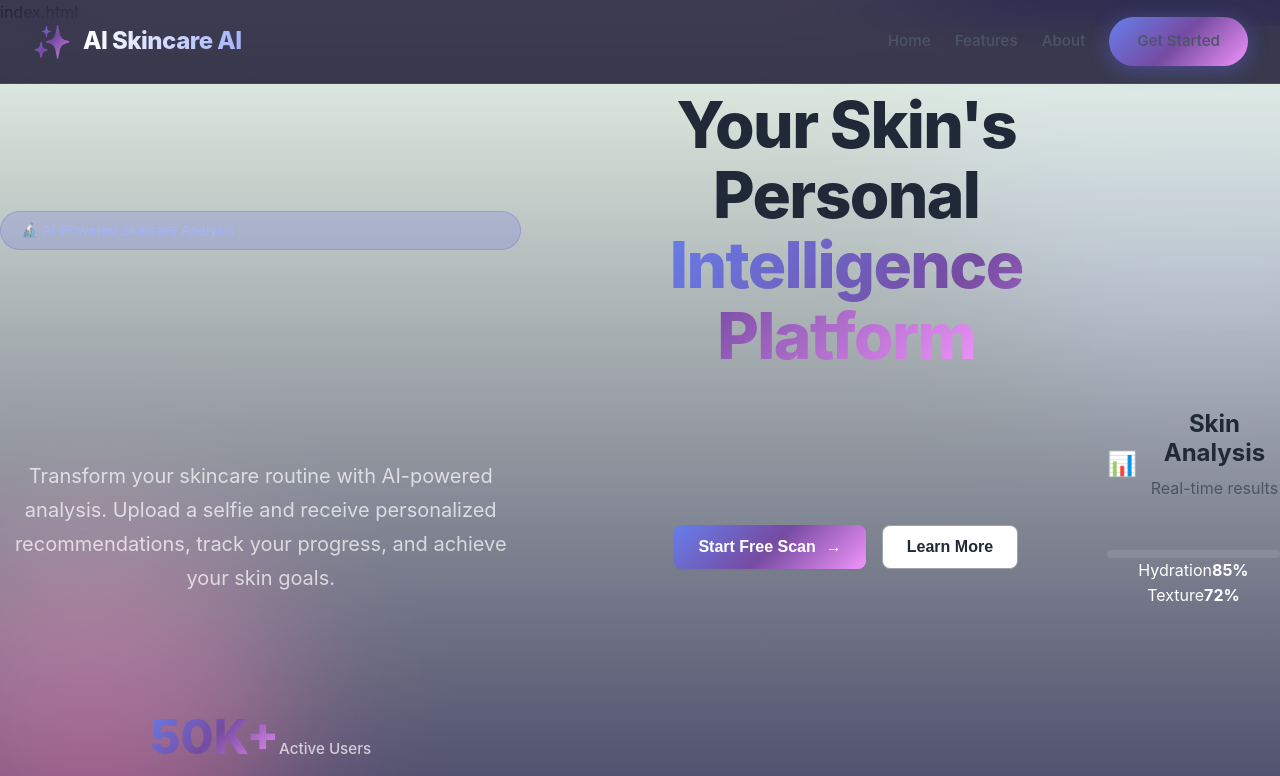
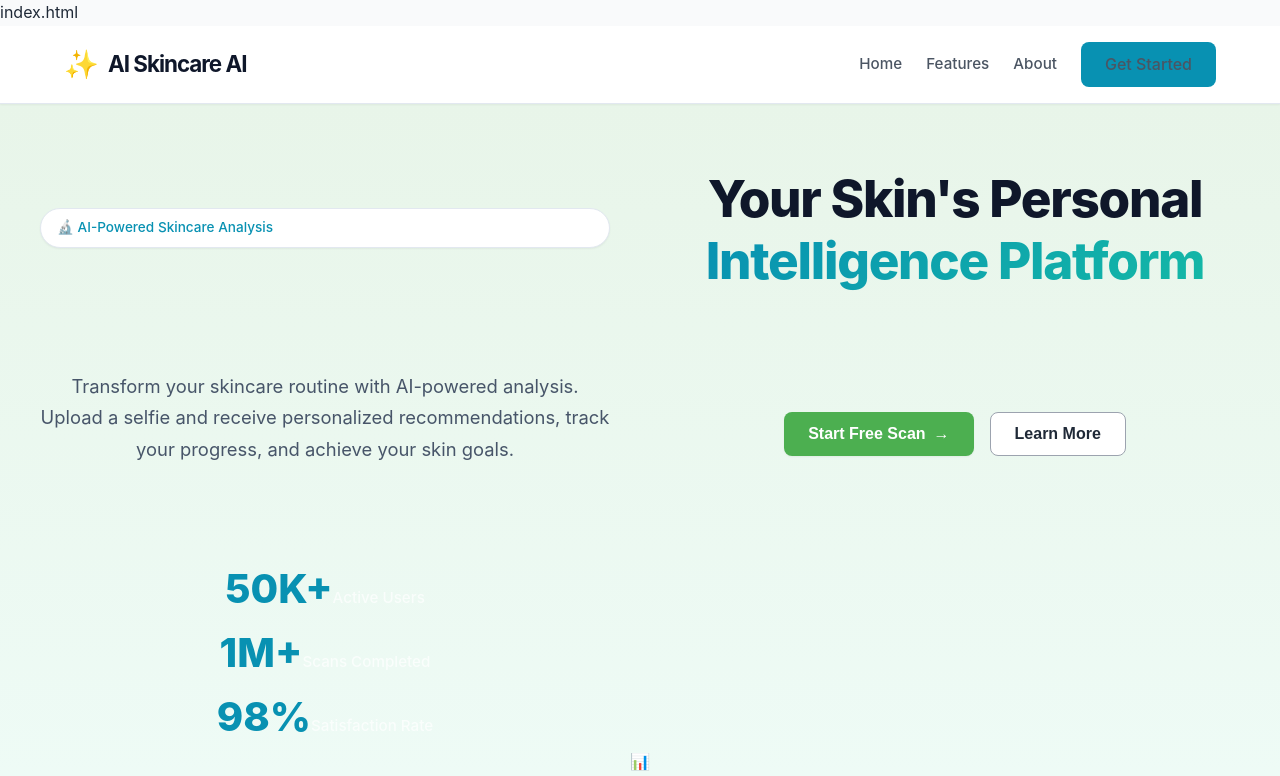
Before and after one commit to himprapatel-rgb/ai-skincare-intelligence-system, a React (Vite) app in the folder frontend/: page / in a window 1280 px wide. Shown: the top 776 px of the page. Built offline with nearby package versions, Linux system fonts and the light colour scheme; no server answers.

Commit message:
feat(ui): Medical app clean healthcare design

```diff
--- a/frontend/src/pages/HomePage.css
+++ b/frontend/src/pages/HomePage.css
@@ -1,16 +1,22 @@
-/* AuraSkin Premium Design System - 2026 */
+/* SkinCare Medical App - Clean Healthcare Design */
 
 :root {
-  --primary: #6366f1;
-  --primary-dark: #4f46e5;
-  --secondary: #ec4899;
-  --accent: #14b8a6;
-  --dark: #0f172a;
-  --light: #f8fafc;
-  --glass: rgba(255, 255, 255, 0.1);
-  --shadow-glow: 0 0 40px rgba(99, 102, 241, 0.3);
-  --gradient-hero: linear-gradient(135deg, #667eea 0%, #764ba2 50%, #f093fb 100%);
-  --gradient-card: linear-gradient(145deg, rgba(255,255,255,0.1) 0%, rgba(255,255,255,0.05) 100%);
+  --medical-primary: #0891b2;
+  --medical-secondary: #06b6d4;
+  --medical-accent: #14b8a6;
+  --medical-success: #10b981;
+  --medical-warning: #f59e0b;
+  --medical-danger: #ef4444;
+  --bg-primary: #ffffff;
+  --bg-secondary: #f0fdfa;
+  --bg-card: #ffffff;
+  --text-primary: #0f172a;
+  --text-secondary: #475569;
+  --text-muted: #94a3b8;
+  --border-color: #e2e8f0;
+  --shadow-sm: 0 1px 2px rgba(0,0,0,0.05);
+  --shadow-md: 0 4px 6px -1px rgba(0,0,0,0.1);
+  --shadow-lg: 0 10px 15px -3px rgba(0,0,0,0.1);
 }
 
 * {
@@ -21,64 +27,26 @@
 
 .homepage {
   font-family: 'Inter', -apple-system, BlinkMacSystemFont, sans-serif;
-  background: linear-gradient(180deg, #0f0c29 0%, #302b63 50%, #24243e 100%);
+  background: var(--bg-secondary);
   min-height: 100vh;
-  color: #fff;
-  overflow-x: hidden;
+  color: var(--text-primary);
 }
 
-/* Floating Orbs Animation */
-.homepage::before,
-.homepage::after {
-  content: '';
-  position: fixed;
-  border-radius: 50%;
-  filter: blur(80px);
-  opacity: 0.5;
-  animation: float 20s infinite ease-in-out;
-  z-index: 0;
-}
-
-.homepage::before {
-  width: 600px;
-  height: 600px;
-  background: var(--primary);
-  top: -200px;
-  right: -200px;
-}
-
-.homepage::after {
-  width: 400px;
-  height: 400px;
-  background: var(--secondary);
-  bottom: -100px;
-  left: -100px;
-  animation-delay: -10s;
-}
-
-@keyframes float {
-  0%, 100% { transform: translate(0, 0) rotate(0deg); }
-  33% { transform: translate(30px, -30px) rotate(5deg); }
-  66% { transform: translate(-20px, 20px) rotate(-5deg); }
-}
-
-/* Glass Navbar */
+/* Navigation */
 .navbar {
-  position: fixed;
+  background: var(--bg-primary);
+  border-bottom: 1px solid var(--border-color);
+  padding: 16px 0;
+  position: sticky;
   top: 0;
-  left: 0;
-  right: 0;
-  z-index: 1000;
-  background: rgba(15, 12, 41, 0.8);
-  backdrop-filter: blur(20px);
-  border-bottom: 1px solid rgba(255, 255, 255, 0.1);
-  padding: 1rem 0;
+  z-index: 100;
+  box-shadow: var(--shadow-sm);
 }
 
 .nav-container {
-  max-width: 1400px;
+  max-width: 1200px;
   margin: 0 auto;
-  padding: 0 2rem;
+  padding: 0 24px;
   display: flex;
   justify-content: space-between;
   align-items: center;
@@ -87,99 +55,65 @@
 .logo {
   display: flex;
   align-items: center;
-  gap: 12px;
+  gap: 10px;
 }
 
 .logo-icon {
-  font-size: 2rem;
-  background: var(--gradient-hero);
-  -webkit-background-clip: text;
-  -webkit-text-fill-color: transparent;
-  animation: pulse 2s infinite;
-}
-
-@keyframes pulse {
-  0%, 100% { transform: scale(1); }
-  50% { transform: scale(1.1); }
+  font-size: 28px;
+  color: var(--medical-primary);
 }
 
 .logo-text {
-  font-size: 1.5rem;
-  font-weight: 800;
-  background: linear-gradient(90deg, #fff 0%, #a5b4fc 100%);
-  -webkit-background-clip: text;
-  -webkit-text-fill-color: transparent;
-  letter-spacing: -0.5px;
+  font-size: 1.4rem;
+  font-weight: 700;
+  color: var(--text-primary);
 }
 
 .nav-links {
   display: flex;
   align-items: center;
-  gap: 2rem;
+  gap: 32px;
 }
 
 .nav-link {
-  color: rgba(255, 255, 255, 0.7);
+  color: var(--text-secondary);
   text-decoration: none;
   font-weight: 500;
   font-size: 0.95rem;
-  transition: all 0.3s ease;
-  position: relative;
-}
-
-.nav-link::after {
-  content: '';
-  position: absolute;
-  bottom: -4px;
-  left: 0;
-  width: 0;
-  height: 2px;
-  background: var(--gradient-hero);
-  transition: width 0.3s ease;
+  transition: color 0.2s;
 }
 
 .nav-link:hover {
-  color: #fff;
-}
-
-.nav-link:hover::after {
-  width: 100%;
+  color: var(--medical-primary);
 }
 
 .nav-btn-primary {
-  background: var(--gradient-hero);
-  color: #fff;
-  padding: 12px 28px;
-  border-radius: 50px;
+  background: var(--medical-primary);
+  color: white;
+  padding: 10px 24px;
+  border-radius: 8px;
   text-decoration: none;
   font-weight: 600;
-  font-size: 0.95rem;
-  transition: all 0.3s ease;
-  box-shadow: 0 4px 20px rgba(99, 102, 241, 0.4);
+  transition: all 0.2s;
 }
 
 .nav-btn-primary:hover {
-  transform: translateY(-2px);
-  box-shadow: 0 8px 30px rgba(99, 102, 241, 0.6);
+  background: #0e7490;
+  transform: translateY(-1px);
 }
 
 /* Hero Section */
 .hero {
-  min-height: 100vh;
-  display: flex;
-  align-items: center;
-  justify-content: center;
-  padding: 120px 2rem 80px;
-  position: relative;
-  z-index: 1;
+  background: linear-gradient(135deg, #f0fdfa 0%, #e0f2fe 100%);
+  padding: 80px 24px;
 }
 
 .hero-content {
-  max-width: 1400px;
-  width: 100%;
+  max-width: 1200px;
+  margin: 0 auto;
   display: grid;
   grid-template-columns: 1fr 1fr;
-  gap: 4rem;
+  gap: 60px;
   align-items: center;
 }
 
@@ -187,251 +121,223 @@
   display: inline-flex;
   align-items: center;
   gap: 8px;
-  background: rgba(99, 102, 241, 0.2);
-  border: 1px solid rgba(99, 102, 241, 0.3);
-  padding: 8px 20px;
+  background: white;
+  padding: 8px 16px;
   border-radius: 50px;
   font-size: 0.85rem;
-  color: #a5b4fc;
-  margin-bottom: 1.5rem;
-  animation: fadeInUp 0.8s ease;
+  color: var(--medical-primary);
+  font-weight: 500;
+  margin-bottom: 24px;
+  box-shadow: var(--shadow-sm);
+  border: 1px solid var(--border-color);
 }
 
 .hero-title {
-  font-size: clamp(2.5rem, 5vw, 4.5rem);
+  font-size: 3.2rem;
   font-weight: 800;
-  line-height: 1.1;
-  margin-bottom: 1.5rem;
-  animation: fadeInUp 0.8s ease 0.2s both;
+  color: var(--text-primary);
+  line-height: 1.2;
+  margin-bottom: 20px;
 }
 
 .gradient-text {
-  background: var(--gradient-hero);
+  background: linear-gradient(135deg, var(--medical-primary) 0%, var(--medical-accent) 100%);
   -webkit-background-clip: text;
   -webkit-text-fill-color: transparent;
 }
 
 .hero-description {
-  font-size: 1.25rem;
-  color: rgba(255, 255, 255, 0.7);
+  font-size: 1.15rem;
+  color: var(--text-secondary);
   line-height: 1.7;
-  margin-bottom: 2.5rem;
-  max-width: 540px;
-  animation: fadeInUp 0.8s ease 0.4s both;
+  margin-bottom: 32px;
 }
 
 .hero-buttons {
   display: flex;
-  gap: 1rem;
-  flex-wrap: wrap;
-  animation: fadeInUp 0.8s ease 0.6s both;
+  gap: 16px;
 }
 
 .btn-primary {
+  background: var(--medical-primary);
+  color: white;
+  padding: 14px 32px;
+  border-radius: 10px;
+  font-weight: 600;
+  font-size: 1rem;
+  border: none;
+  cursor: pointer;
+  transition: all 0.2s;
+  text-decoration: none;
   display: inline-flex;
   align-items: center;
-  gap: 10px;
-  background: var(--gradient-hero);
-  color: #fff;
-  padding: 16px 32px;
-  border-radius: 50px;
-  text-decoration: none;
-  font-weight: 600;
-  font-size: 1.1rem;
-  transition: all 0.3s ease;
-  box-shadow: 0 4px 25px rgba(99, 102, 241, 0.5);
+  gap: 8px;
 }
 
 .btn-primary:hover {
-  transform: translateY(-3px) scale(1.02);
-  box-shadow: 0 8px 40px rgba(99, 102, 241, 0.7);
+  background: #0e7490;
+  transform: translateY(-2px);
+  box-shadow: var(--shadow-md);
 }
 
 .btn-secondary {
-  display: inline-flex;
-  align-items: center;
-  gap: 10px;
-  background: rgba(255, 255, 255, 0.1);
-  border: 1px solid rgba(255, 255, 255, 0.2);
-  color: #fff;
-  padding: 16px 32px;
-  border-radius: 50px;
+  background: white;
+  color: var(--text-primary);
+  padding: 14px 32px;
+  border-radius: 10px;
+  font-weight: 600;
+  font-size: 1rem;
+  border: 1px solid var(--border-color);
+  cursor: pointer;
+  transition: all 0.2s;
   text-decoration: none;
-  font-weight: 600;
-  font-size: 1.1rem;
-  transition: all 0.3s ease;
-  backdrop-filter: blur(10px);
 }
 
 .btn-secondary:hover {
-  background: rgba(255, 255, 255, 0.2);
-  transform: translateY(-3px);
-}
-
-/* Hero Visual */
-.hero-visual {
-  position: relative;
-  animation: fadeInRight 1s ease 0.4s both;
-}
-
-.analysis-card {
-  background: var(--gradient-card);
-  backdrop-filter: blur(20px);
-  border: 1px solid rgba(255, 255, 255, 0.15);
-  border-radius: 24px;
-  padding: 2rem;
-  box-shadow: var(--shadow-glow);
-}
-
-.card-header {
-  display: flex;
-  align-items: center;
-  gap: 12px;
-  margin-bottom: 2rem;
-}
-
-.card-icon {
-  font-size: 1.5rem;
-}
-
-.card-title {
-  font-size: 1.25rem;
-  font-weight: 700;
-}
-
-.card-subtitle {
-  font-size: 0.85rem;
-  color: rgba(255, 255, 255, 0.6);
-}
-
-.progress-bars {
-  display: flex;
-  flex-direction: column;
-  gap: 1.5rem;
-}
-
-.progress-item {
-  display: flex;
-  flex-direction: column;
-  gap: 8px;
-}
-
-.progress-label {
-  display: flex;
-  justify-content: space-between;
-  font-size: 0.9rem;
-}
-
-.progress-bar {
-  height: 8px;
-  background: rgba(255, 255, 255, 0.1);
-  border-radius: 10px;
-  overflow: hidden;
-}
-
-.progress-fill {
-  height: 100%;
-  border-radius: 10px;
-  transition: width 1.5s ease;
-}
-
-.progress-fill.hydration {
-  width: 85%;
-  background: linear-gradient(90deg, #06b6d4, #22d3ee);
-}
-
-.progress-fill.texture {
-  width: 72%;
-  background: linear-gradient(90deg, #8b5cf6, #a78bfa);
-}
-
-.progress-fill.glow {
-  width: 91%;
-  background: linear-gradient(90deg, #f59e0b, #fbbf24);
+  background: var(--bg-secondary);
+  border-color: var(--medical-primary);
 }
 
 /* Stats Section */
-.stats {
-  display: grid;
-  grid-template-columns: repeat(3, 1fr);
-  gap: 2rem;
-  padding: 4rem 2rem;
+.stats-section {
+  background: white;
+  padding: 60px 24px;
+  border-top: 1px solid var(--border-color);
+}
+
+.stats-container {
   max-width: 1200px;
   margin: 0 auto;
-  position: relative;
-  z-index: 1;
+  display: grid;
+  grid-template-columns: repeat(4, 1fr);
+  gap: 40px;
 }
 
 .stat-card {
-  background: var(--gradient-card);
-  backdrop-filter: blur(20px);
-  border: 1px solid rgba(255, 255, 255, 0.1);
-  border-radius: 20px;
-  padding: 2rem;
   text-align: center;
-  transition: all 0.3s ease;
-}
-
-.stat-card:hover {
-  transform: translateY(-5px);
-  border-color: rgba(99, 102, 241, 0.5);
-  box-shadow: var(--shadow-glow);
+  padding: 24px;
 }
 
 .stat-number {
-  font-size: 3rem;
+  font-size: 2.5rem;
   font-weight: 800;
-  background: var(--gradient-hero);
-  -webkit-background-clip: text;
-  -webkit-text-fill-color: transparent;
+  color: var(--medical-primary);
+  margin-bottom: 8px;
 }
 
 .stat-label {
-  color: rgba(255, 255, 255, 0.6);
+  color: var(--text-secondary);
   font-size: 0.95rem;
-  margin-top: 0.5rem;
 }
 
-/* Animations */
-@keyframes fadeInUp {
-  from {
-    opacity: 0;
-    transform: translateY(30px);
-  }
-  to {
-    opacity: 1;
-    transform: translateY(0);
-  }
+/* Features Section */
+.features-section {
+  padding: 80px 24px;
+  background: var(--bg-secondary);
 }
 
-@keyframes fadeInRight {
-  from {
-    opacity: 0;
-    transform: translateX(50px);
-  }
-  to {
-    opacity: 1;
-    transform: translateX(0);
-  }
+.features-container {
+  max-width: 1200px;
+  margin: 0 auto;
 }
 
-/* Responsive */
-@media (max-width: 968px) {
+.section-header {
+  text-align: center;
+  margin-bottom: 60px;
+}
+
+.section-title {
+  font-size: 2.2rem;
+  font-weight: 700;
+  color: var(--text-primary);
+  margin-bottom: 16px;
+}
+
+.section-subtitle {
+  font-size: 1.1rem;
+  color: var(--text-secondary);
+  max-width: 600px;
+  margin: 0 auto;
+}
+
+.features-grid {
+  display: grid;
+  grid-template-columns: repeat(3, 1fr);
+  gap: 32px;
+}
+
+.feature-card {
+  background: white;
+  padding: 32px;
+  border-radius: 16px;
+  border: 1px solid var(--border-color);
+  transition: all 0.3s;
+}
+
+.feature-card:hover {
+  transform: translateY(-4px);
+  box-shadow: var(--shadow-lg);
+  border-color: var(--medical-primary);
+}
+
+.feature-icon {
+  width: 56px;
+  height: 56px;
+  background: linear-gradient(135deg, #e0f2fe 0%, #ccfbf1 100%);
+  border-radius: 12px;
+  display: flex;
+  align-items: center;
+  justify-content: center;
+  font-size: 1.5rem;
+  margin-bottom: 20px;
+}
+
+.feature-title {
+  font-size: 1.2rem;
+  font-weight: 600;
+  color: var(--text-primary);
+  margin-bottom: 12px;
+}
+
+.feature-description {
+  color: var(--text-secondary);
+  line-height: 1.6;
+  font-size: 0.95rem;
+}
+
+/* Footer */
+.footer {
+  background: var(--text-primary);
+  color: white;
+  padding: 48px 24px;
+}
+
+.footer-content {
+  max-width: 1200px;
+  margin: 0 auto;
+  text-align: center;
+}
+
+.footer-text {
+  color: var(--text-muted);
+}
+
+@media (max-width: 768px) {
   .hero-content {
     grid-template-columns: 1fr;
     text-align: center;
   }
 
-  .hero-description {
-    margin: 0 auto 2.5rem;
+  .hero-title {
+    font-size: 2.2rem;
   }
 
-  .hero-buttons {
-    justify-content: center;
+  .features-grid {
+    grid-template-columns: 1fr;
   }
 
-  .stats {
-    grid-template-columns: 1fr;
+  .stats-container {
+    grid-template-columns: repeat(2, 1fr);
   }
 
   .nav-links {
```
